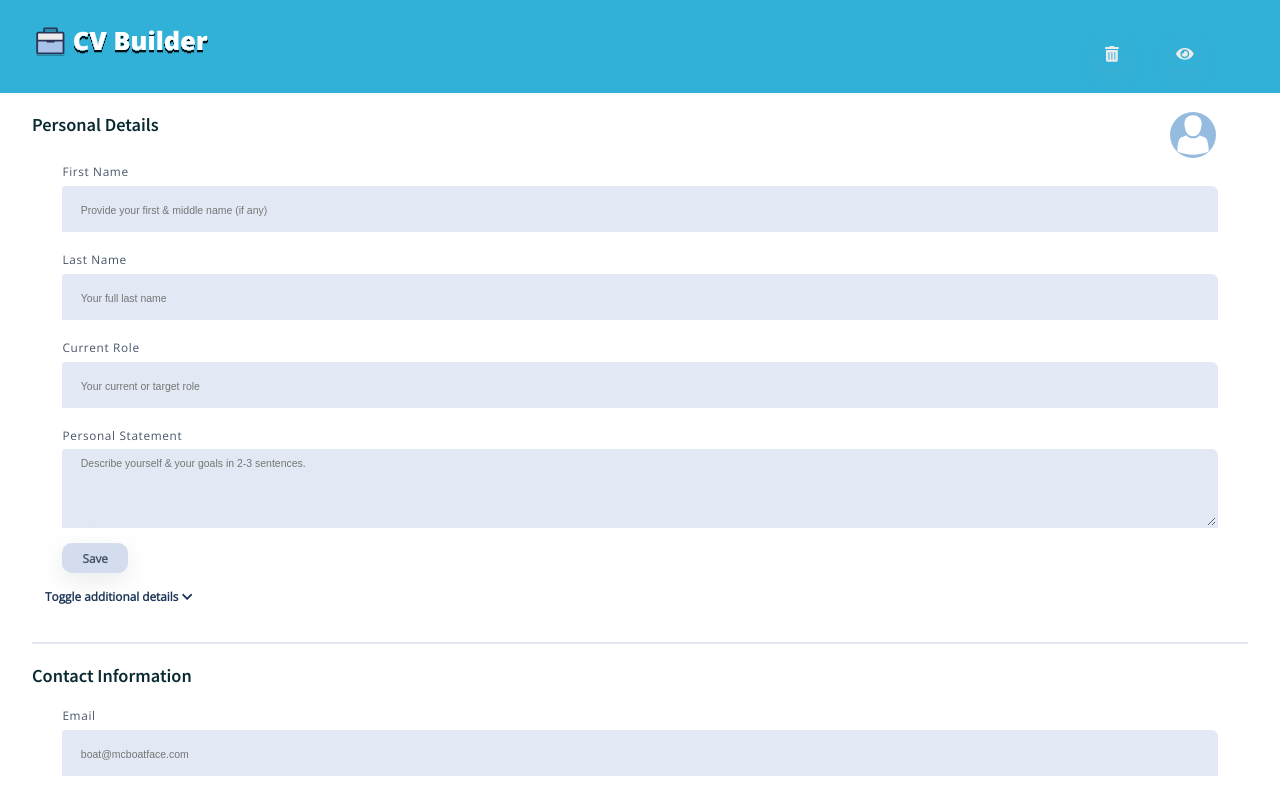
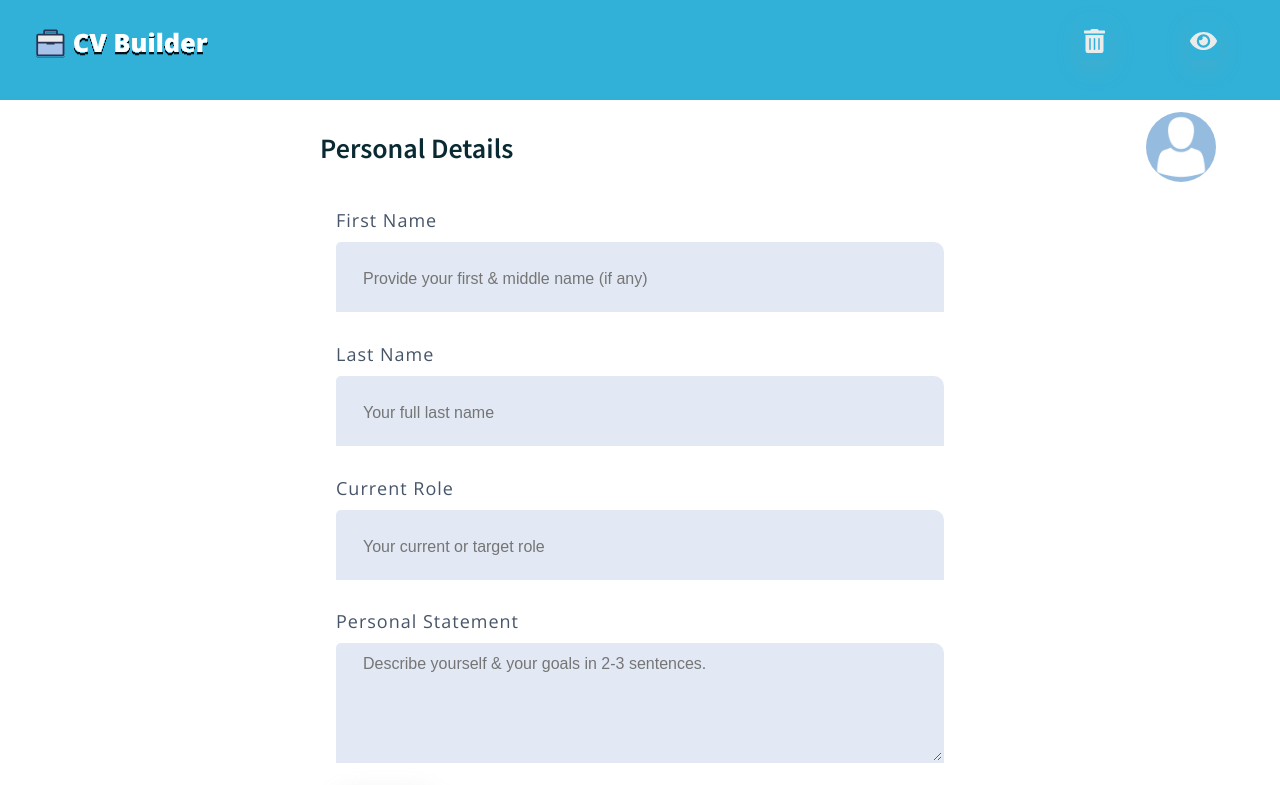
Before and after one commit to developedbygeo/Resume-builder, a React (Create React App) app: page / in a window 1280 px wide. Shown: the top 785 px of the page. Built offline with nearby package versions, Linux system fonts and the light colour scheme.

Commit message:
Adding mq for desktop viewports adjusting html font size and the layoutContainer width

```diff
--- a/src/components/shared/globalStyles.js
+++ b/src/components/shared/globalStyles.js
@@ -17,14 +17,17 @@ html {
   @media ${devices.phoneStandard}{
     font-size: 41%;
   }
+  @media ${devices.desktop}{
+    font-size: 62.5%;
+  }
 }
 
 body {
   height: 100vh;
   width: 100vw;
   font-family: 'Open Sans', sans-serif;
+}
 
-}
 main {
   width: 100vw;
   height: 90vh;
@@ -38,7 +41,14 @@ main {
   background: ${({ theme: { colors } }) => colors.header};
   height: 2rem;
 }
+
+@media ${devices.desktop}{
+    &>.layoutContainer{
+      width: 50%;
+    }
+  }
 }
+
 h1 {
   font-size: 2.8rem;
   font-weight: 700;
@@ -52,7 +62,6 @@ h3 {
   font-size: 2rem;
   font-weight: 500;
 }
-
 h1, h2, h3{
   font-family: 'Source Sans Pro', sans-serif;
   font-weight: 600;
```
